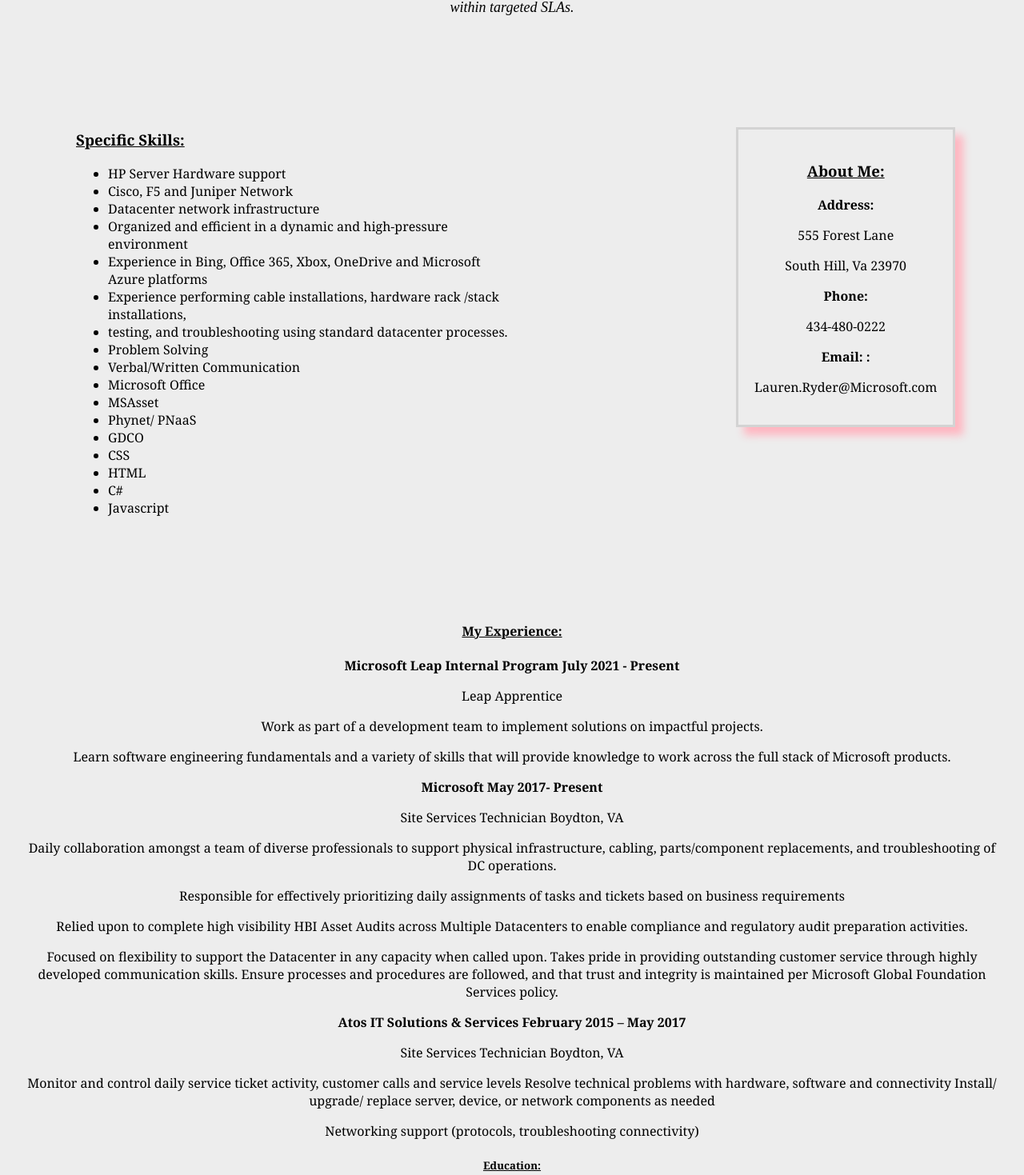
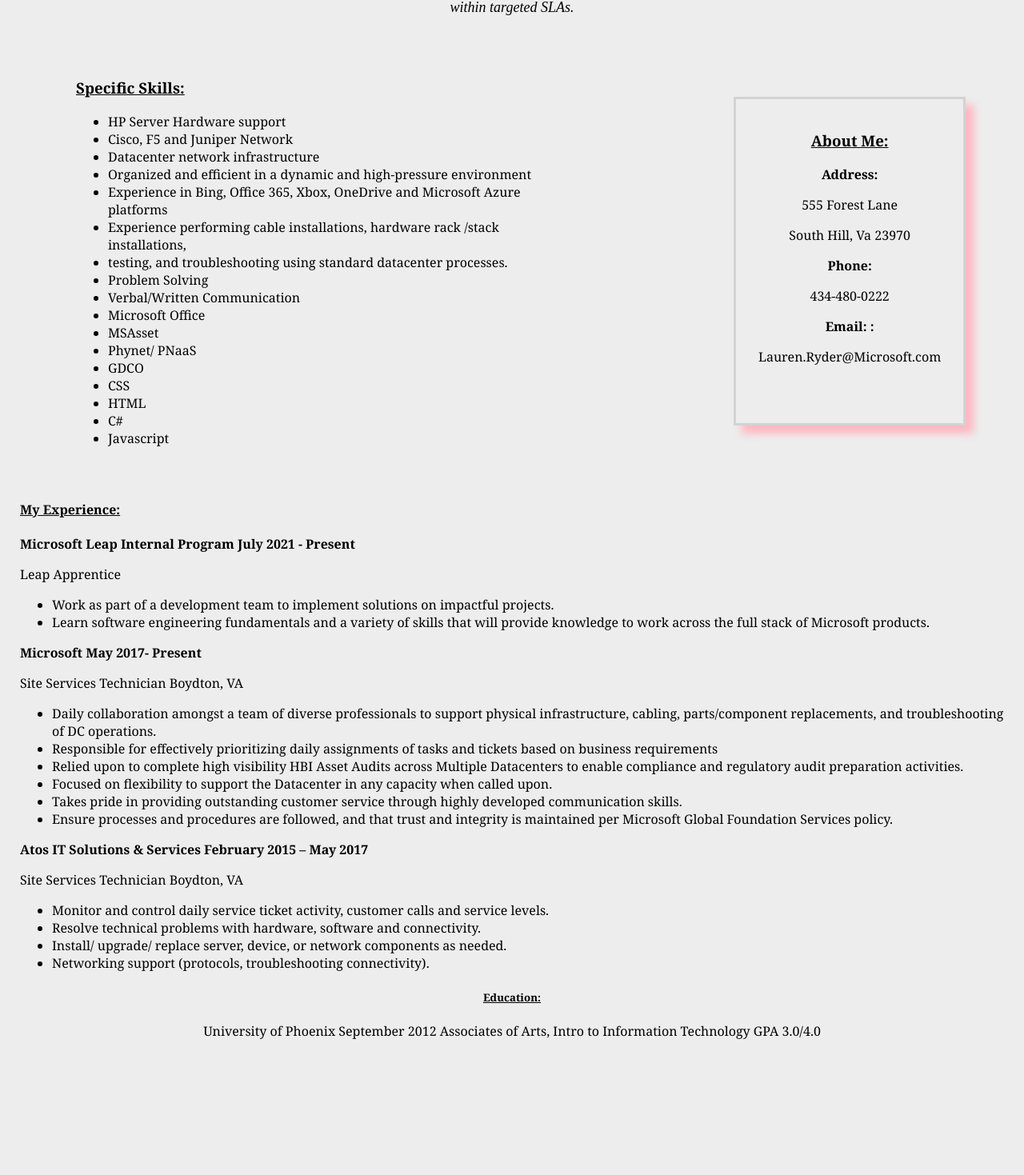
Before and after one commit to LaRyder/CapstoneResume, a React (Create React App) app: page /Resume in a window 1280 px wide. Shown: the part 241-1710 px from the top of the page at 80% size. After the commit the page ends 1557 px from the top, so only its background shows below. Built offline with nearby package versions, Linux system fonts and the light colour scheme.

Commit message:
Cleaning up and adding nice things

```diff
--- a/src/pages/Resume/Experience.js
+++ b/src/pages/Resume/Experience.js
@@ -8,22 +8,28 @@
             <h4 className='mHeader'><b><u>My Experience:</u></b></h4>
             <p><b>Microsoft Leap Internal Program July 2021 - Present</b></p>
             <p>Leap Apprentice</p>
-            <p>Work as part of a development team to implement solutions on impactful projects.</p>
-            <p>Learn software engineering fundamentals and a variety of skills that will provide knowledge to work across the full stack of Microsoft products.</p>
+            <ul>
+            <li>Work as part of a development team to implement solutions on impactful projects.</li>
+            <li>Learn software engineering fundamentals and a variety of skills that will provide knowledge to work across the full stack of Microsoft products.</li>
+            </ul>
             <p><b>Microsoft May 2017- Present</b></p>
             <p>Site Services Technician Boydton, VA</p>
-            <p>Daily collaboration amongst a team of diverse professionals to support physical infrastructure, cabling, parts/component replacements, and troubleshooting of DC operations.</p>
-            Responsible for effectively prioritizing daily assignments of tasks and tickets based on business requirements
-            <p>Relied upon to complete high visibility HBI Asset Audits across Multiple Datacenters to enable compliance and regulatory audit preparation activities.</p>
-            Focused on flexibility to support the Datacenter in any capacity when called upon.
-            Takes pride in providing outstanding customer service through highly developed communication skills.
-            Ensure processes and procedures are followed, and that trust and integrity is maintained per Microsoft Global Foundation Services policy.
+            <ul>
+            <li>Daily collaboration amongst a team of diverse professionals to support physical infrastructure, cabling, parts/component replacements, and troubleshooting of DC operations.</li>
+            <li>Responsible for effectively prioritizing daily assignments of tasks and tickets based on business requirements</li>
+            <li>Relied upon to complete high visibility HBI Asset Audits across Multiple Datacenters to enable compliance and regulatory audit preparation activities.</li>
+            <li>Focused on flexibility to support the Datacenter in any capacity when called upon.</li>
+            <li>Takes pride in providing outstanding customer service through highly developed communication skills.</li>
+            <li>Ensure processes and procedures are followed, and that trust and integrity is maintained per Microsoft Global Foundation Services policy.</li>
+            </ul>
             <p><b>Atos IT Solutions & Services February 2015 – May 2017</b></p>
             <p>Site Services Technician Boydton, VA</p>
-            Monitor and control daily service ticket activity, customer calls and service levels
-            Resolve technical problems with hardware, software and connectivity
-            Install/ upgrade/ replace server, device, or network components as needed
-            <p>Networking support (protocols, troubleshooting connectivity)</p>
+            <ul>
+            <li>Monitor and control daily service ticket activity, customer calls and service levels.</li>
+            <li>Resolve technical problems with hardware, software and connectivity.</li>
+            <li>Install/ upgrade/ replace server, device, or network components as needed.</li>
+            <li>Networking support (protocols, troubleshooting connectivity).</li>
+            </ul>
          </div>
         );
     }
--- a/src/pages/Resume/Resume.css
+++ b/src/pages/Resume/Resume.css
@@ -16,12 +16,13 @@
 }
 
 .mHeader {
-  text-align: center;
+  text-align: left;
 }
 
 .Middle {
   margin-left: 25px;
   margin-right: 25px;
+  text-align: left;
 }
 
 code {
@@ -37,19 +38,17 @@
 .sidebyside {
   padding: 20px;
   text-align: left;
-  margin: 65px;
+  margin-left: 65px;
 }
 
 aside {
-  margin: 6%;
+  margin: 5%;
   width: 20%;
   padding: 20px;
   margin-left: 15%;
-  margin-top: 8%;
   border: solid lightgrey;
   box-shadow: 10px 10px 10px lightpink;
   text-align: center;
-  height: 100%;
 }
 
 .Bottom {
--- a/src/pages/leapExperience/LeapExperience.css
+++ b/src/pages/leapExperience/LeapExperience.css
@@ -19,3 +19,16 @@
   margin-right: 15%;
   margin-top: 40px;
 }
+
+a {
+  color: black;
+}
+
+.circle {
+  border: 1px solid black;
+  /* border-radius: 50%; */
+  width: 100px;
+  height: 100px;
+  justify-content: center;
+  align-items: center;
+}
--- a/src/pages/leapExperience/LeapExperience.js
+++ b/src/pages/leapExperience/LeapExperience.js
@@ -2,7 +2,7 @@
 import "./LeapExperience.css";
 import {FaGithub} from 'react-icons/fa';
 import ball from "../../Images/8Ball.png";
-import magic from "./magic"
+import "./magic"
 
 const LeapExperience = () => {
     return (
--- a/src/pages/leapExperience/Magic.js
+++ b/src/pages/leapExperience/Magic.js
@@ -1,5 +1,6 @@
 import React, { useState } from "react";
 import "./LeapExperience.css";
+import "./LeapExperience"
 
 const answers = [
   "It is certain",
@@ -24,7 +25,7 @@
   "Concentrate and ask again"
 ];
 
-export default function App() {
+export default function LeapExperience() {
   const [question, setQuestion] = useState("");
   const [answer, setAnswer] = useState("");
 
@@ -39,19 +40,6 @@
 
   return (
     <div>
-      <style>
-        {`
-          .circle {
-            border: 1px solid black;
-            border-radius: 50%;
-            width: 150px;
-            height: 150px;
-            display: flex;
-            justify-content: center;
-            align-items: center;
-          }
-          `}
-      </style>
       <form onSubmit={getAnswer}>
         <div>
           <label>question</label>
```
